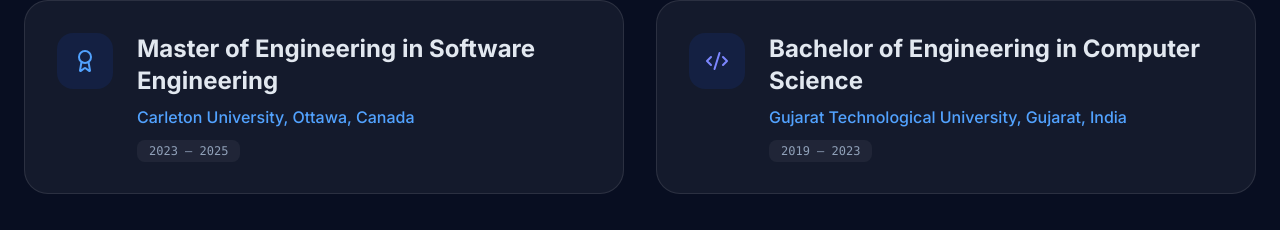
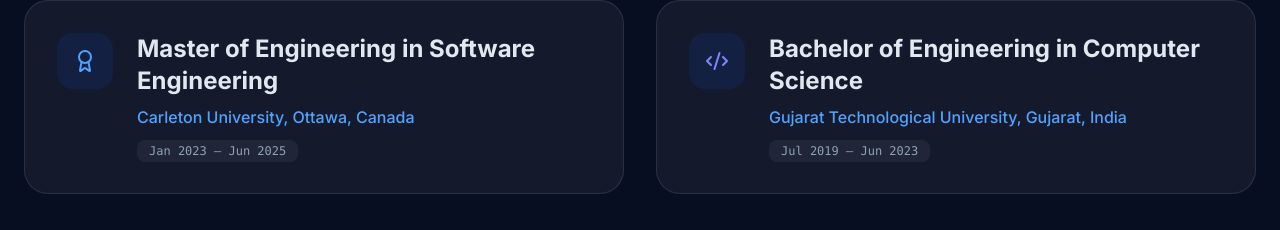
Before and after one commit to Rishi-Cs-ms/rishimajmudar.me, a React (Vite) app: page / in a window 1280 px wide. Shown: the part 1984-2214 px from the top of the page. Built offline with nearby package versions, Linux system fonts and the light colour scheme.

Commit message:
changes in the resume

```diff
--- a/src/App.jsx
+++ b/src/App.jsx
@@ -184,13 +184,13 @@
     {
       degree: "Master of Engineering in Software Engineering",
       institution: "Carleton University, Ottawa, Canada",
-      period: "2023 – 2025",
+      period: "Jan 2023 – Jun 2025",
       icon: <Award className="text-blue-400" />
     },
     {
       degree: "Bachelor of Engineering in Computer Science",
       institution: "Gujarat Technological University, Gujarat, India",
-      period: "2019 – 2023",
+      period: "Jul 2019 – Jun 2023",
       icon: <Code2 className="text-indigo-400" />
     }
   ];
```
Also changed, not shown: 2 other files (tests, documents, lock files or other folders).
